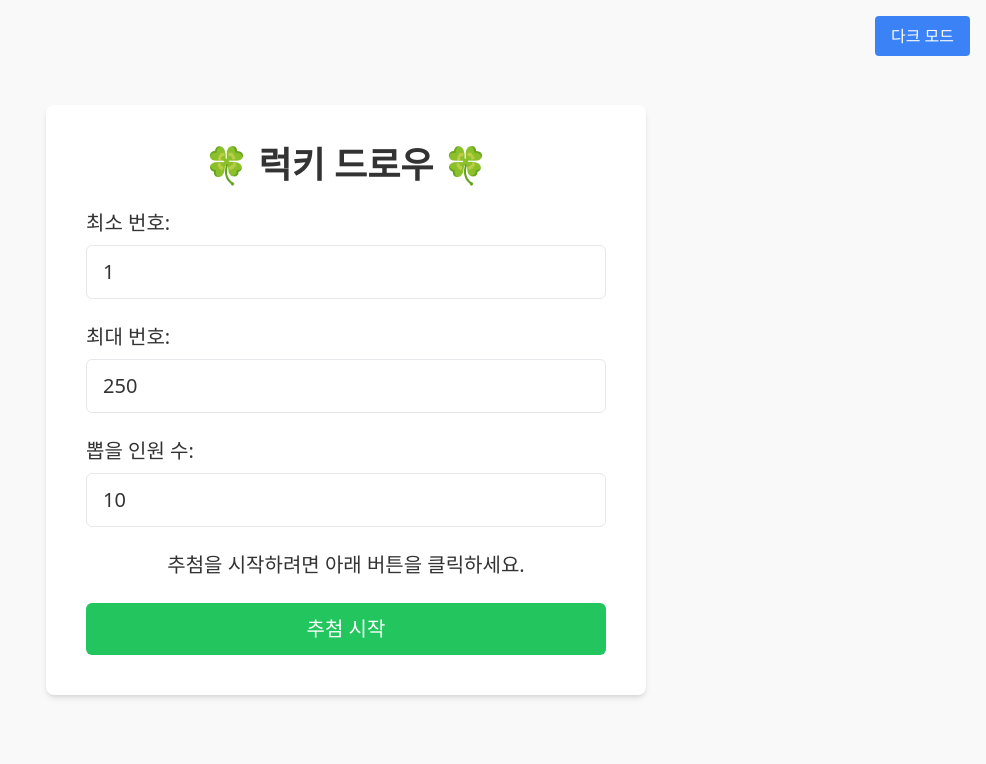
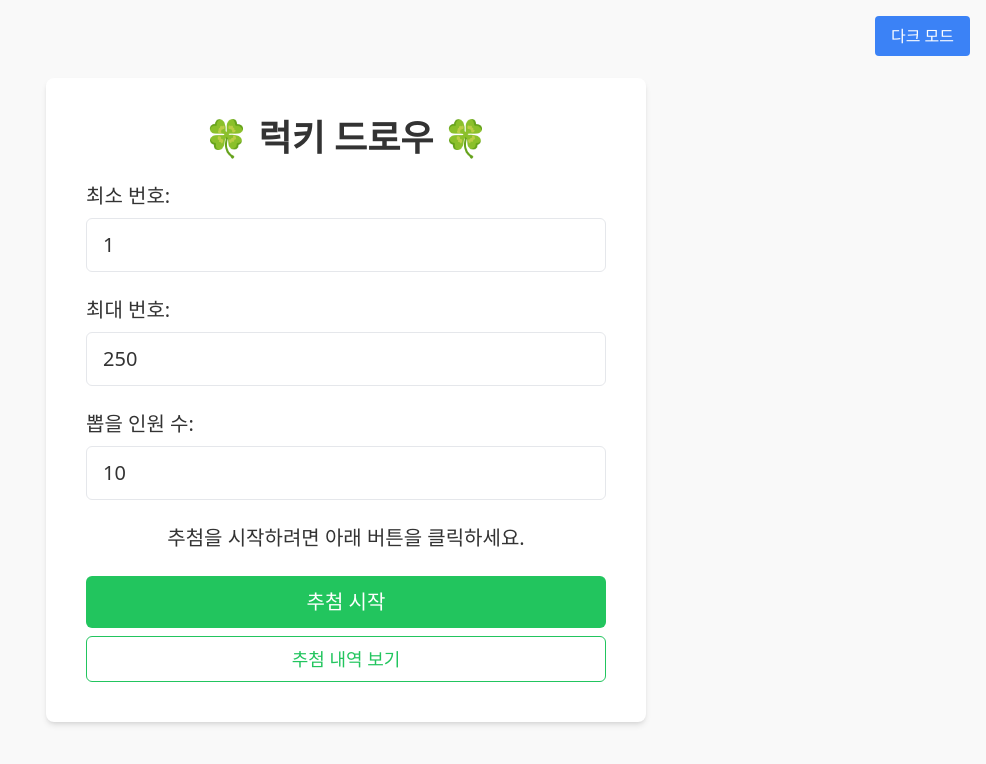
Before and after one commit to lee-JunR/LuckyDraw, a Vue app: page / in a window 1280 px wide. Shown: the top 764 px of the page, without its empty margins (294-1280 px from the left). Built offline with nearby package versions, Linux system fonts and the light colour scheme.

Commit message:
feat: 메인 페이지에서 추첨 내역을 볼 수 있는 기능 구현

```diff
--- a/src/components/DrawResult.vue
+++ b/src/components/DrawResult.vue
@@ -49,7 +49,7 @@ const resetDraw = () => {
 }
 
 const goToHistory = () => {
-  router.push({ name: 'history' }) // 추첨 내역 보기로 이동
+  router.push({ name: 'history' })
 }
 
 const launchConfetti = () => {
--- a/src/components/StartDraw.vue
+++ b/src/components/StartDraw.vue
@@ -19,6 +19,9 @@
     <p class="mb-6 text-center text-xl">추첨을 시작하려면 아래 버튼을 클릭하세요.</p>
     <button @click="startDraw" :class="buttonClass" :disabled="!isValidDrawCount">
       추첨 시작
+    </button>
+    <button @click="goToDrawHistory" :class="historyButtonClass" class="mt-2">
+      추첨 내역 보기
     </button>
   </div>
 </template>
@@ -46,6 +49,7 @@ const isValidDrawCount = computed(() => {
 const containerClass = computed(() => props.isDarkMode ? 'bg-black text-white p-10 rounded-lg shadow-md w-[600px]' : 'bg-white p-10 rounded-lg shadow-md w-[600px]')
 const inputClass = computed(() => props.isDarkMode ? 'w-full px-4 py-3 text-xl border rounded-md bg-gray-800 text-white border-gray-600' : 'w-full px-4 py-3 text-xl border rounded-md')
 const buttonClass = computed(() => props.isDarkMode ? 'w-full bg-green-700 text-white py-3 rounded-md hover:bg-green-800 text-xl' : 'w-full bg-green-500 text-white py-3 rounded-md hover:bg-green-600 text-xl')
+const historyButtonClass = computed(() => props.isDarkMode ? 'w-full text-green-500 py-2 rounded-md hover:text-green-300 text-lg' : 'w-full border border-green-500 text-green-500 py-2 rounded-md hover:bg-green-100 text-lg');
 
 const startDraw = () => {
   if (!isValidDrawCount.value) return;
@@ -107,4 +111,9 @@ const startDraw = () => {
     }
   });
 }
+
+// 추첨 내역 보기 함수
+const goToDrawHistory = () => {
+  router.push({ name: 'history' })
+}
 </script>
```
